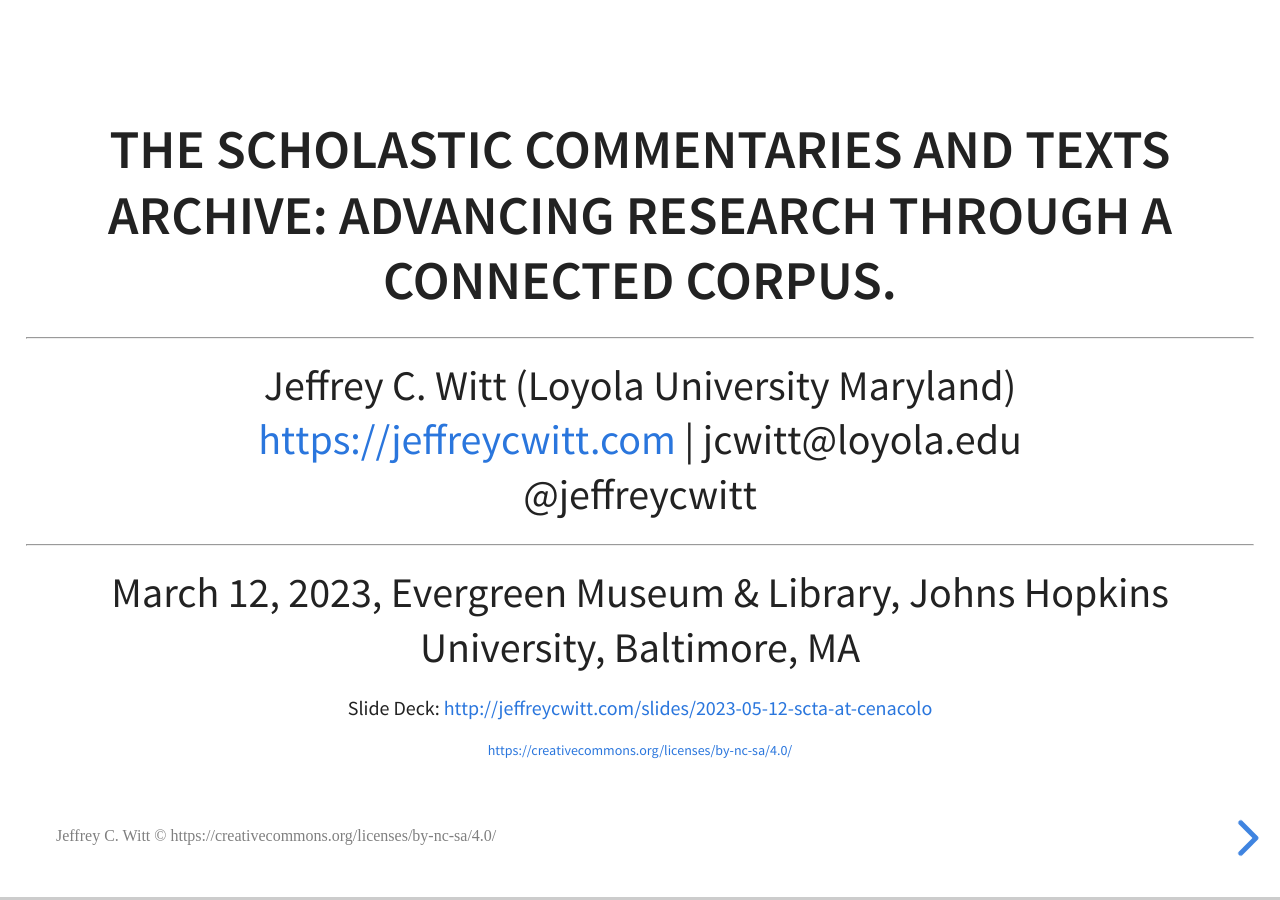
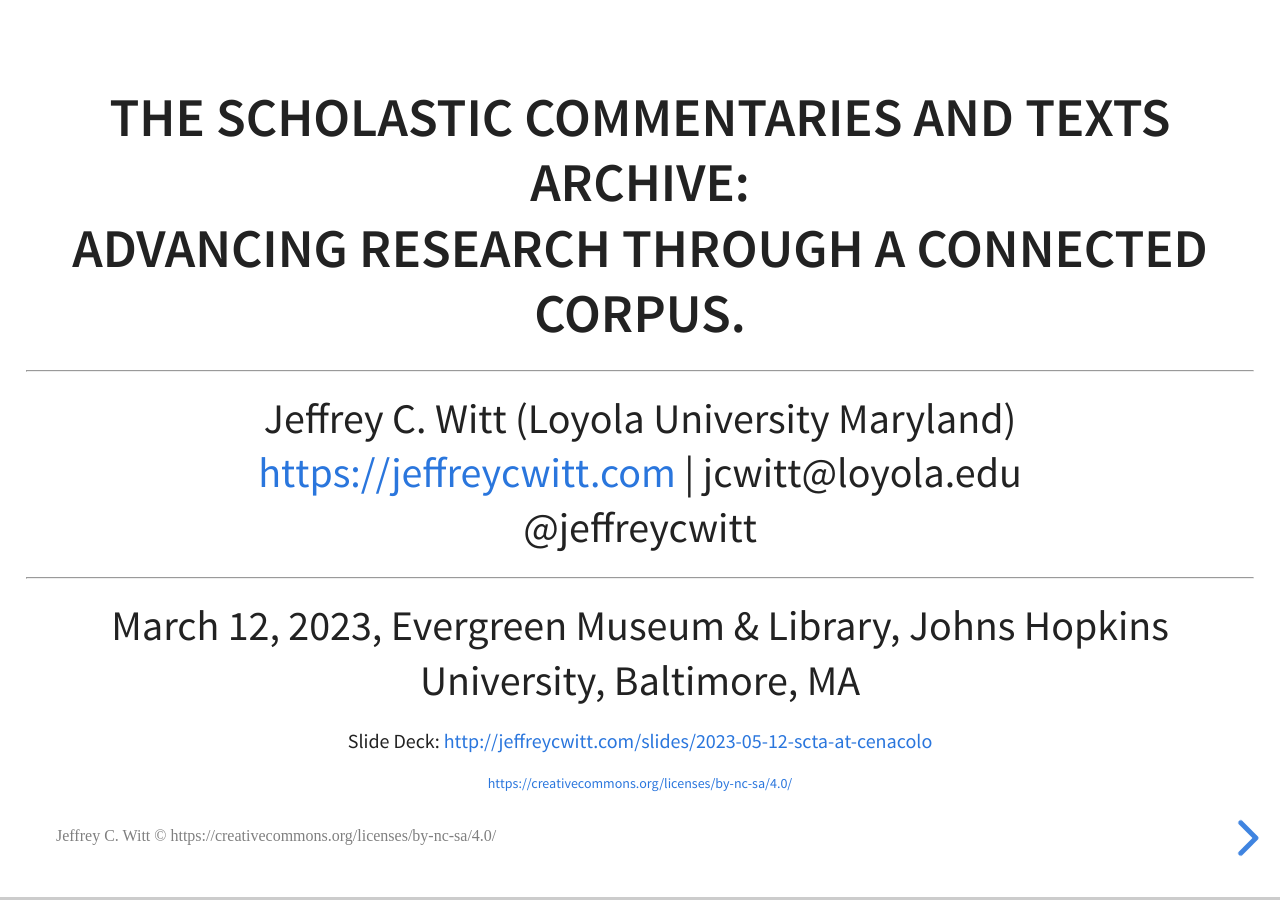
Before and after one commit to jeffreycwitt/jeffreycwitt.github.io, a Jekyll site: the page built from _slides/2023-05-12-scta-at-cenacolo.html, in a window 1280 px wide. Built offline with Jekyll 4.4.1, drawn with Linux system fonts in a browser that asks for light colours; formulas are drawn with MathJax 3.

Commit message:
minor correction

```diff
--- a/_slides/2023-05-12-scta-at-cenacolo.html
+++ b/_slides/2023-05-12-scta-at-cenacolo.html
@@ -12,7 +12,9 @@
 <script type="text/javascript" src="https://cdn.mathjax.org/mathjax/latest/MathJax.js?config=TeX-AMS-MML_HTMLorMML"></script>
 
 <section>
-  <h3>The Scholastic Commentaries and Texts Archive: advancing research through a connected corpus.</h3>
+  <h3>The Scholastic Commentaries and Texts Archive:
+    <br/>
+    advancing research through a connected corpus.</h3>
   <hr />
   <p>Jeffrey C. Witt (Loyola University Maryland) <br/> <a href="https://jeffreycwitt.com/">https://jeffreycwitt.com</a> | jcwitt@loyola.edu <br/> @jeffreycwitt</p>
   <hr />
```
Also changed, not shown: other parts of _slides/2023-05-12-scta-at-cenacolo.html (+1 -3 lines).
